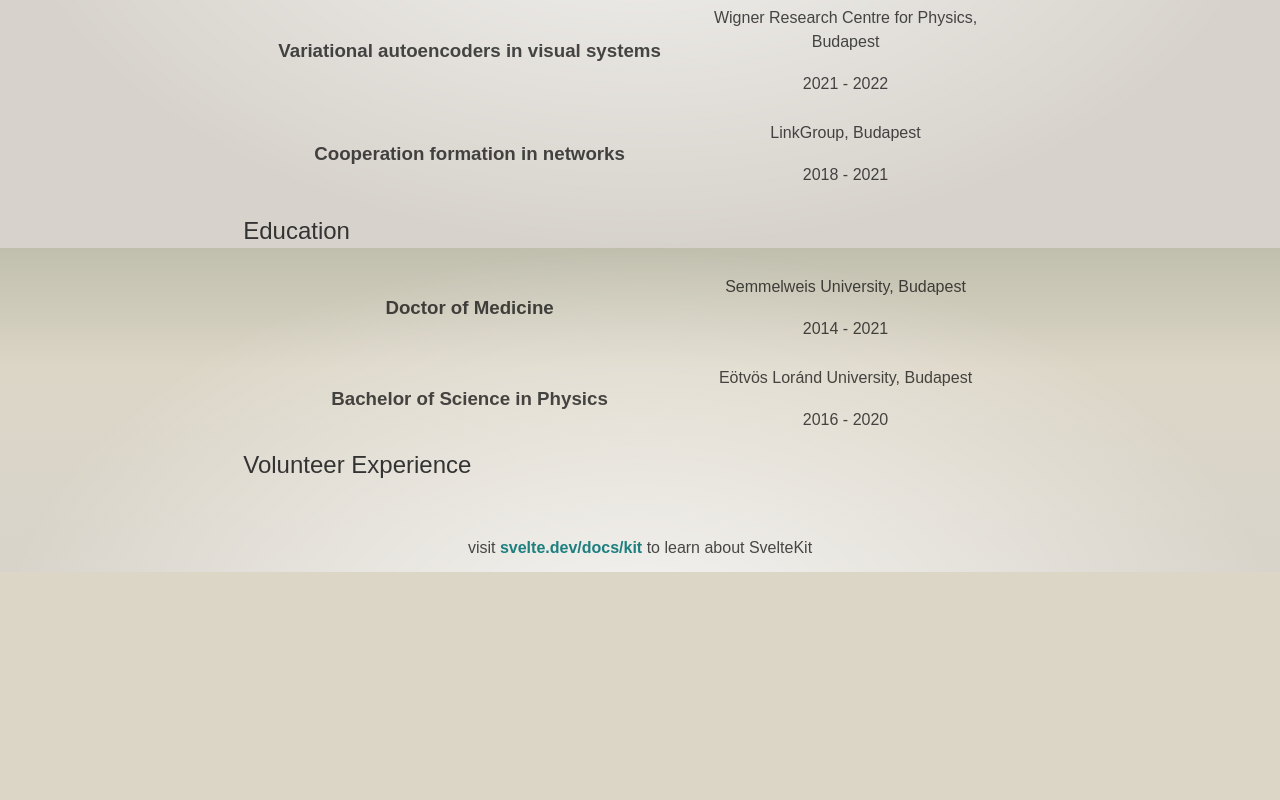
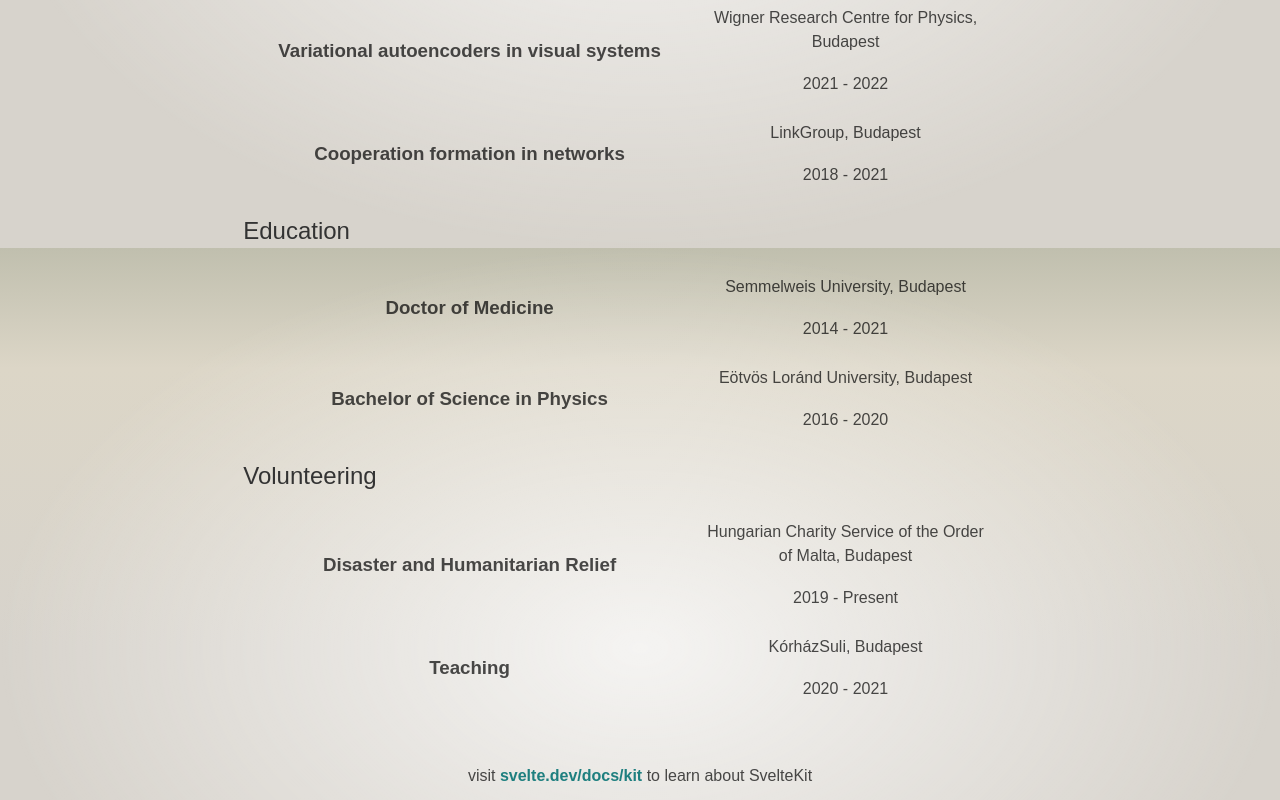
Before and after one commit to bncszb/bncszb.github.io, a SvelteKit app: page / in a window 1280 px wide. Shown: the part 1352-2152 px from the top of the page. Before the commit the page ends 1924 px from the top, so only its background shows below. Built offline with nearby package versions, Linux system fonts and the light colour scheme.

Commit message:
add volunteering roles

```diff
--- /dev/null
+++ b/src/lib/components/VolunteerExperience.svelte
@@ -0,0 +1,10 @@
+<script>
+  import volunteerRoles from "$lib/models/roles/volunteer-roles";
+  import RoleSection from "./RoleSection.svelte";
+</script>
+
+<h2>Volunteering</h2>
+
+{#each volunteerRoles as role}
+  <RoleSection {role} />
+{/each}
--- /dev/null
+++ b/src/lib/models/roles/volunteer-roles.ts
@@ -0,0 +1,26 @@
+import type { Role } from "./common-roles";
+
+const MalteseRole: Role = {
+  category: "Volunteering",
+  name: "Disaster and Humanitarian Relief",
+  startDate: new Date("2019-07-01"),
+  instutition: "Hungarian Charity Service of the Order of Malta",
+  location: "Budapest",
+  bulletPoints: [
+    "COVID19 - Testing and vaccination",
+    "Flash floods and storms - psychosocial crisis intervention and logistics",
+    "Medical screening of Transylvanian population",
+  ],
+};
+
+const KorhazSuliRole: Role = {
+  category: "Volunteering",
+  name: "Teaching",
+  startDate: new Date("2020-09-01"),
+  endDate: new Date("2021-03-01"),
+  instutition: "KórházSuli",
+  location: "Budapest",
+  bulletPoints: ["Online teaching of high school students", "Physics"],
+};
+
+export default [MalteseRole, KorhazSuliRole];
--- a/src/routes/+page.svelte
+++ b/src/routes/+page.svelte
@@ -4,7 +4,7 @@
   import Research from "../lib/components/Research.svelte";
   import Skills from "../lib/components/Skills.svelte";
   import Summary from "./Summary.svelte";
-  import VolunteerExperience from "./VolunteerExperience.svelte";
+  import VolunteerExperience from "../lib/components/VolunteerExperience.svelte";
   import WorkExperience from "../lib/components/WorkExperience.svelte";
 </script>
 
--- a/src/routes/VolunteerExperience.svelte
+++ /dev/null
@@ -1,22 +0,0 @@
-<script>
-  import AccordionItem from "$lib/components/AccordionItem.svelte";
-  import HistoryElement from "$lib/components/HistoryElement.svelte";
-</script>
-
-<AccordionItem>
-  <p slot="headerSlot" class="accordion-header.level-1">Volunteer Experience</p>
-
-  <HistoryElement
-    title="Disaster and Humanitarian Relief"
-    location="Hungarian Charity Service of the Order of Malta"
-    time="2019 - ongoing"
-  />
-
-  <ul>
-    <li>COVID19 - Testing and vaccination</li>
-    <li>
-      Flash floods and storms - psychosocial crisis intervention and logistics
-    </li>
-    <li>Medical screening of Transylvanian population</li>
-  </ul></AccordionItem
->
```
